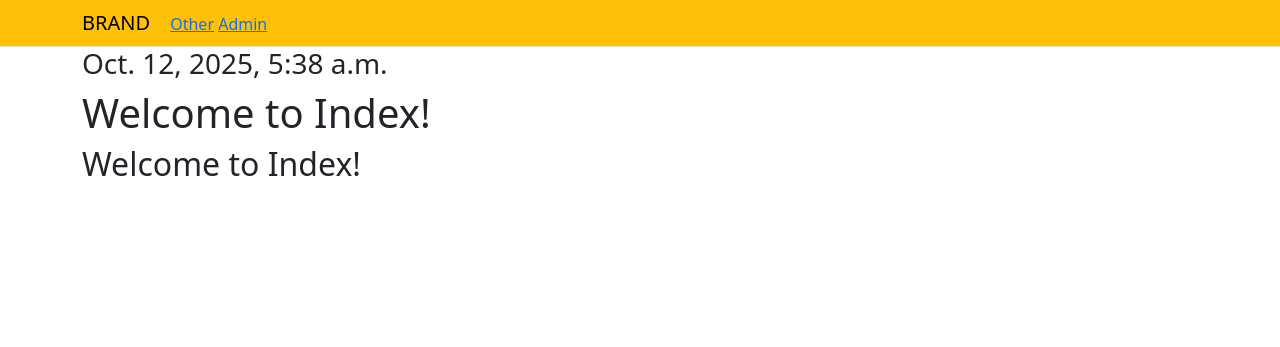
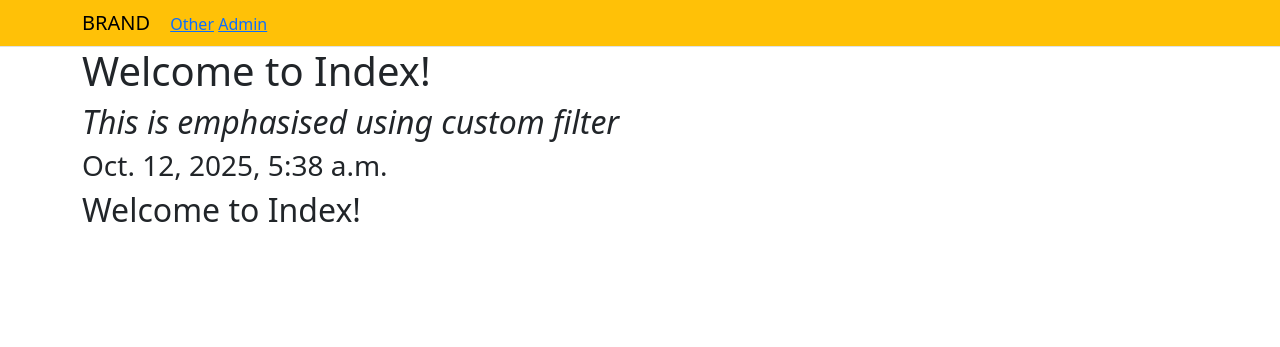
Before and after one commit to dipeshluitel/Full-Stack-Web-Development-Bootcamp-With-Python-and-Django-, a Django app: page / in a window 1280 px wide. Shown: the top 347 px of the page. Run offline with Django 5.2, Linux system fonts and the light colour scheme.

Commit message:
made custom filter and registered using decorators

```diff
--- /dev/null
+++ b/Django_Level_Four/level_four/myApp/templatetags/myextras.py
@@ -0,0 +1,6 @@
+from django import template
+register = template.Library()
+
+@register.filter(name = 'em')
+def em(value):
+    return f"<em>{value}</em>"
--- a/Django_Level_Four/level_four/templates/myApp/index.html
+++ b/Django_Level_Four/level_four/templates/myApp/index.html
@@ -1,6 +1,8 @@
 <!DOCTYPE html>
 {% extends "myApp/base.html" %} {% block body_block %}
+{% load myextras%}
+<h1>Welcome to Index!</h1>
+<h2>{{"This is emphasised using custom filter"|em|safe}}</h2>
 <h3>{{date}}</h1>
-<h1>Welcome to Index!</h1>
 <h2>Welcome to Index!</h2>
 {%endblock%}
```
Also changed, not shown: Django_Level_Four/level_four/myApp/templatetags/__init__.py (added).
